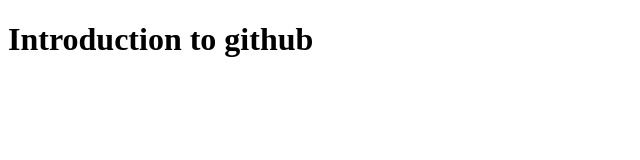
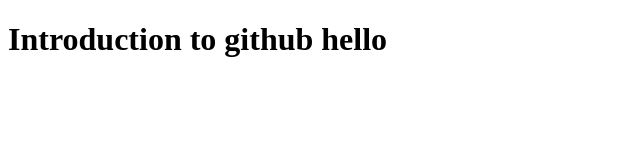
Before and after one commit to pklancer/gittrg, a plain HTML site: page index.html in a window 1280 px wide. Shown: the whole page, without its empty margins (0-640 px from the left). Drawn offline with Linux system fonts and the light colour scheme.

Commit message:
index.html modified

```diff
--- a/index.html
+++ b/index.html
@@ -7,6 +7,6 @@
     <title>Document</title>
 </head>
 <body>
-    <h1>Introduction to github</h1>
+    <h1>Introduction to github hello</h1>
 </body>
 </html>
```
